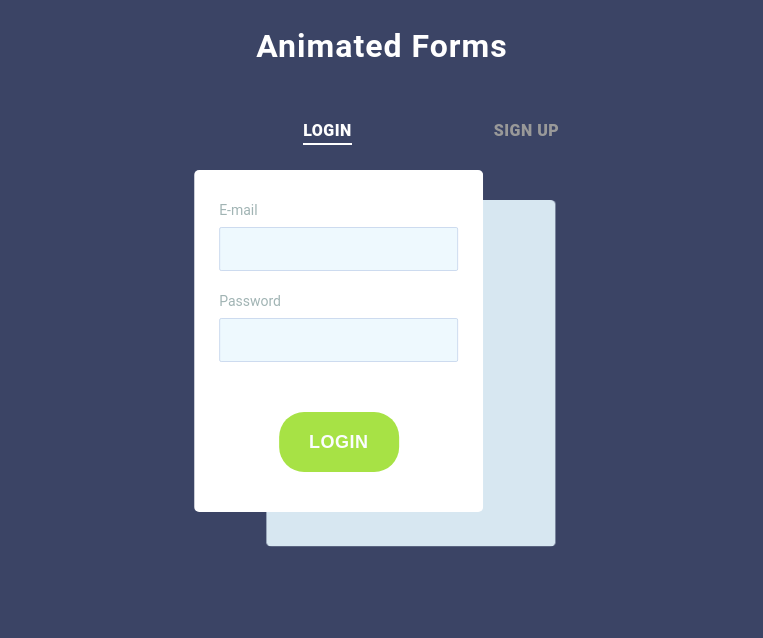
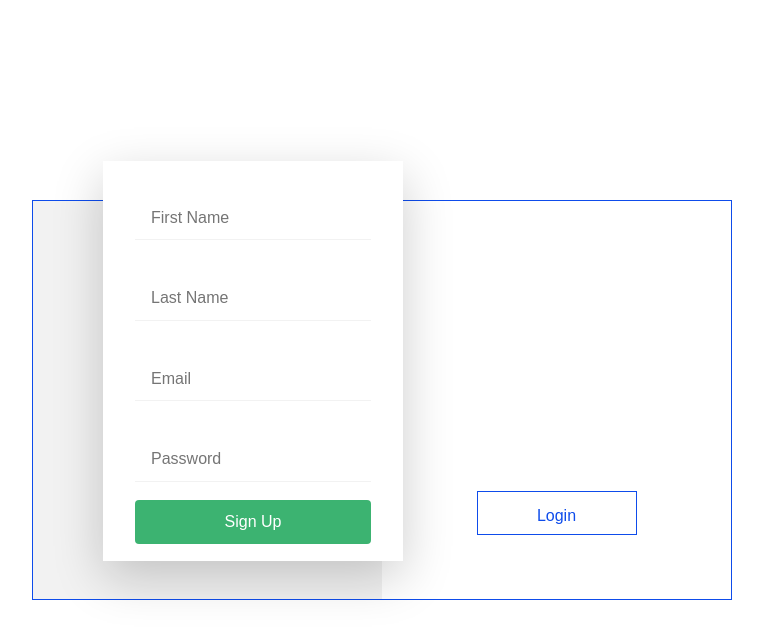
Before and after one commit to OilWork/steammend-fe, a React (Create React App) app: page /login in a window 1280 px wide. Shown: the top 638 px of the page, without its empty margins (258-1021 px from the left). Built offline with nearby package versions, Linux system fonts and the light colour scheme.

Commit message:
gameList

```diff
--- a/src/component/Login.css
+++ b/src/component/Login.css
@@ -1,285 +1,180 @@
-*,
-*::before,
-*::after {
-	box-sizing: border-box;
+	body {
+		font-family: sans-serif;
+		display: flex;
+		flex-direction: column;
+		width: 100%;
+		height: 100vh;
+		justify-content: center;
+		--wrapperWidth: 700px;
+		--wrapperHeight: 400px;
+		--btnWidth: 160px;
+		--btnHeight: 44px;
+		--leftColor: #f2f2f2;
+		--rightColor: #0E4CEB;
 	  }
 
-body {
-	margin: 0;
-	font-family: Roboto, -apple-system, 'Helvetica Neue', 'Segoe UI', Arial, sans-serif;
-	background: #3b4465;
+	  h1 {
+		font-weight: lighter;
+		color: #999;
+		font-size: 1em;
+		transform: translateY(-4em);
 	  }
 
-.forms-section {
+	  .wrapper {
+		margin: auto;
 		display: flex;
-	flex-direction: column;
-	justify-content: center;
-	align-items: center;
+		width: var(--wrapperWidth);
+		height: var(--wrapperHeight);
+		background: linear-gradient(to right, var(--leftColor) 50%, white 50%);
+		position: relative;
+		border: 1px solid var(--rightColor);
 	  }
 
-.section-title {
-	font-size: 32px;
-	letter-spacing: 1px;
-	color: #fff;
+	  .loginBtn, .signUpBtn {
+		display: none;
 	  }
 
-.forms {
-	display: flex;
-	align-items: flex-start;
-	margin-top: 30px;
+	  .loginBtn + label, .signUpBtn + label {
+		position: absolute;
+		content: '';
+		cursor: pointer;
+		font-size: 1em;
+		width: var(--btnWidth);
+		height: var(--btnHeight);
+		border: 1px solid var(--rightColor);
+		color: var(--rightColor);
+		bottom: 4em;
 	  }
 
-.form-wrapper {
-	animation: hideLayer .3s ease-out forwards;
+	  .loginBtn + label {
+		right: calc(50% / 2  - var(--btnWidth) / 2 );
 	  }
 
-.form-wrapper.is-active {
-	animation: showLayer .3s ease-in forwards;
+	  .signUpBtn + label {
+		left: calc(50% / 2  - var(--btnWidth) / 2 );
 	  }
 
-@keyframes showLayer {
-	50% {
-		z-index: 1;
-	}
-	100% {
-		z-index: 1;
-	}
+	  .loginBtn + label:before, .signUpBtn + label:before {
+		position: absolute;
+		color: var(--rightColor);
+		padding-top: calc(var(--btnHeight) / 3);
+		top: 0; right: 0; bottom: 0; left: 0; margin: auto;
+		text-align: center;
+		transition:all .5s;
 	  }
 
-@keyframes hideLayer {
-	0% {
-		z-index: 1;
-	}
-	49.999% {
-		z-index: 1;
-	}
+	  .loginBtn + label:hover:before, .signUpBtn + label:hover:before {
+		background: var(--rightColor);
+		color: white;
 	  }
 
-.switcher {
-	position: relative;
-	cursor: pointer;
-	display: block;
-	margin-right: auto;
-	margin-left: auto;
-	padding: 0;
-	text-transform: uppercase;
-	font-family: inherit;
-	font-size: 16px;
-	letter-spacing: .5px;
-	color: #999;
-	background-color: transparent;
-	border: none;
-	outline: none;
-	transform: translateX(0);
-	transition: all .3s ease-out;
+	  .loginBtn + label:before {
+		content: 'Login';
 	  }
 
-.form-wrapper.is-active .switcher-login {
-	color: #fff;
-	transform: translateX(90px);
-}
-
-.form-wrapper.is-active .switcher-signup {
-	color: #fff;
-	transform: translateX(-90px);
-}
-
-.underline {
-	position: absolute;
-	bottom: -5px;
-	left: 0;
-	overflow: hidden;
-	pointer-events: none;
-	width: 100%;
-	height: 2px;
-}
-
-.underline::before {
-	content: '';
-	position: absolute;
-	top: 0;
-	left: inherit;
-	display: block;
-	width: inherit;
-	height: inherit;
-	background-color: currentColor;
-	transition: transform .2s ease-out;
-}
-
-.switcher-login .underline::before {
-	transform: translateX(101%);
-}
-
-.switcher-signup .underline::before {
-	transform: translateX(-101%);
-}
-
-.form-wrapper.is-active .underline::before {
-	transform: translateX(0);
+	  .signUpBtn + label:before {
+		content: 'Sign Up';
 	  }
 
 	  .form {
 		overflow: hidden;
-	min-width: 260px;
-	margin-top: 50px;
-	padding: 30px 25px;
-  border-radius: 5px;
-	transform-origin: top;
+		box-sizing: border-box;
+		position: absolute;
+		background: white;
+		display: flex;
+		flex-direction: column;
+		justify-content: space-around;
+		padding: .5em 2em;
+		height: 400px;
+		width: 300px;
+		transform: translate3d(calc(var(--wrapperWidth) / 10 ), calc(var(--wrapperHeight) / -10 ), 0);
+		box-shadow: 0 1em 3em rgba(0,0,0,.2);
+		transition: transform .35s ease-in-out;
 	  }
 
-.form-login {
-	animation: hideLogin .3s ease-out forwards;
+	  .form input {
+		height: 44px;
+		outline: none;
+		border: none;
+		border-bottom: 1px solid #f2f2f2;
+		padding: 0 1em;
+		font-size: 1em;
+		transition: all .5s;
 	  }
 
-.form-wrapper.is-active .form-login {
-	animation: showLogin .3s ease-in forwards;
+	  .form input:focus {
+		border-bottom: 1px solid #0E4CEB;
 	  }
 
-@keyframes showLogin {
-	0% {
-		background: #d7e7f1;
-		transform: translate(40%, 10px);
-	}
-	50% {
-		transform: translate(0, 0);
-	}
-	100% {
-		background-color: #fff;
-		transform: translate(35%, -20px);
-	}
+	  .form label {
+		color: #ccc;
 	  }
 
-@keyframes hideLogin {
-	0% {
-		background-color: #fff;
-		transform: translate(35%, -20px);
-	}
-	50% {
-		transform: translate(0, 0);
-	}
-	100% {
-		background: #d7e7f1;
-		transform: translate(40%, 10px);
-	}
+	  .formButton {
+		display: none;
 	  }
 
-.form-signup {
-	animation: hideSignup .3s ease-out forwards;
+	  .formButton + label {
+		overflow: hidden;
+		position: relative;
+		cursor: pointer;
+		width: 100%;
+		height: 44px;
+		border-radius: .25em;
+		background: mediumseagreen;
+		transition: all .25s ease-in;
 	  }
 
-.form-wrapper.is-active .form-signup {
-	animation: showSignup .3s ease-in forwards;
+	  .formButton + label:hover {
+		background: mediumaquamarine;
 	  }
 
-@keyframes showSignup {
-	0% {
-		background: #d7e7f1;
-		transform: translate(-40%, 10px) scaleY(.8);
-	}
-	50% {
-		transform: translate(0, 0) scaleY(.8);
-	}
-	100% {
-		background-color: #fff;
-		transform: translate(-35%, -20px) scaleY(1);
-	}
+	  .formButton + label:before, .formButton + label:after {
+		position: absolute;
+		left: 0; right: 0; top: 0; bottom: 0; margin: auto;
+		text-align: center;
+		color: white;
+		padding-top: .85em;
+		transition: transform .25s ease-in;
 	  }
 
-@keyframes hideSignup {
-	0% {
-		background-color: #fff;
-		transform: translate(-35%, -20px) scaleY(1);
-	}
-	50% {
-		transform: translate(0, 0) scaleY(.8);
-	}
-	100% {
-		background: #d7e7f1;
-		transform: translate(-40%, 10px) scaleY(.8);
-	}
+	  .formButton + label:before {
+		content: 'Sign Up';
 	  }
 
-.form fieldset {
-	position: relative;
-	opacity: 0;
-	margin: 0;
-	padding: 0;
-	border: 0;
-	transition: all .3s ease-out;
+	  .formButton + label:after {
+		content: 'Login';
+		transform: translateY(3em);
 	  }
 
-.form-login fieldset {
-	transform: translateX(-50%);
+	  .fname, .lname, .email, .pass {
+		transition: all .35s ease-out;
 	  }
 
-.form-signup fieldset {
-	transform: translateX(50%);
+	  .loginBtn:checked ~ .form {
+		transform: translate3d(calc(var(--wrapperWidth) / 2.2 ), calc(var(--wrapperHeight) / -10 ), 0);
 	  }
 
-.form-wrapper.is-active fieldset {
-	opacity: 1;
-	transform: translateX(0);
-	transition: opacity .4s ease-in, transform .35s ease-in;
+	  .signUpBtn:checked ~ .form {
+		transform: translate3d(calc(var(--wrapperWidth) / 10 ), calc(var(--wrapperHeight) / -10 ), 0);
 	  }
 
-.form legend {
-	position: absolute;
-	overflow: hidden;
-	width: 1px;
-	height: 1px;
-	clip: rect(0 0 0 0);
+	  .loginBtn:checked ~ .form .fname {
+		transform: translateY(-15em);
 	  }
 
-.input-block {
-	margin-bottom: 20px;
+	  .loginBtn:checked ~ .form .lname {
+		transform: translateY(-15em);
 	  }
 
-.input-block label {
-	font-size: 14px;
-  color: #a1b4b4;
+	  .loginBtn:checked ~ .form .email, .loginBtn:checked ~ .form .pass {
+		transform: translateY(-10em);
 	  }
 
-.input-block input {
-	display: block;
-	width: 100%;
-	margin-top: 8px;
-	padding-right: 15px;
-	padding-left: 15px;
-	font-size: 16px;
-	line-height: 40px;
-	color: #3b4465;
-  background: #eef9fe;
-  border: 1px solid #cddbef;
-  border-radius: 2px;
+	  .loginBtn:checked ~ .form .formButton + label:before {
+		transform: translateY(-2em);
 	  }
 
-.form [type='submit'] {
-	opacity: 0;
-	display: block;
-	min-width: 120px;
-	margin: 30px auto 10px;
-	font-size: 18px;
-	line-height: 40px;
-	border-radius: 25px;
-	border: none;
-	transition: all .3s ease-out;
+	  .loginBtn:checked ~ .form .formButton + label:after {
+		transform: translateY(0em);
 	  }
-
-.form-wrapper.is-active .form [type='submit'] {
-	opacity: 1;
-	transform: translateX(0);
-	transition: all .4s ease-in;
-}
-
-.btn-login {
-	color: #fbfdff;
-	background: #a7e245;
-	transform: translateX(-30%);
-}
-
-.btn-signup {
-	color: #a7e245;
-	background: #fbfdff;
-	box-shadow: inset 0 0 0 2px #a7e245;
-	transform: translateX(30%);
-}
--- a/src/component/Login.js
+++ b/src/component/Login.js
@@ -8,68 +8,35 @@ import './Login.css';
 function Login(){
 
 
-
-  const switchers = [...document.querySelectorAll('.switcher')]
-
-switchers.forEach(item => {
-	item.addEventListener('click', function() {
-		switchers.forEach(item => item.parentElement.classList.toggle('is-active'))
-		this.parentElement.classList.toggle('is-active')
-	})
-})
     return(
 
   <div>
 
-<section className="forms-section">
-  <h1 className="section-title">Animated Forms</h1>
-  <div className="forms">
-    <div className="form-wrapper is-active">
-      <button type="button" className="switcher switcher-login">
-        Login
-        <span className="underline"></span>
-      </button>
-      <form className="form form-login">
-        <fieldset>
-          <legend>Please, enter your email and password for login.</legend>
-          <div className="input-block">
-            <label htmlFor="login-email">E-mail</label>
-            <input id="login-email" type="email" required />
-          </div>
-          <div className="input-block">
-            <label htmlFor="login-password">Password</label>
-            <input id="login-password" type="password" required />
-          </div>
-        </fieldset>
-        <button type="submit" className="btn-login">Login</button>
-      </form>
-    </div>
-    <div className="form-wrapper">
-      <button type="button" className="switcher switcher-signup">
-        Sign Up
-        <span className="underline"></span>
-      </button>
-      <form className="form form-signup">
-        <fieldset>
-          <legend>Please, enter your email, password and password confirmation for sign up.</legend>
-          <div className="input-block">
-            <label htmlFor="signup-email">E-mail</label>
-            <input id="signup-email" type="email" required />
-          </div>
-          <div className="input-block">
-            <label htmlFor="signup-password">Password</label>
-            <input id="signup-password" type="password" required />
-          </div>
-          <div className="input-block">
-            <label htmlFor="signup-password-confirm">Confirm password</label>
-            <input id="signup-password-confirm" type="password" required />
-          </div>
-        </fieldset>
-        <button type="submit" className="btn-signup">Continue</button>
-      </form>
-    </div>
-  </div>
-</section>
+<div class="wrapper">
+
+<input id="signUpBtn" class="signUpBtn" type="radio" name="btn" checked />
+<label for="signUpBtn"></label>
+
+<input id="loginButton" class="loginBtn" type="radio" name="btn" />
+<label for="loginButton"></label>
+
+<form action="" class="form">
+  <label for="fname" class="fname"></label>
+  <input type="text" id="fname" class="fname" placeholder="First Name" />
+
+  <label for="lname" class="lname"></label>
+  <input type="text" id="lname" class="lname" placeholder="Last Name" />
+
+  <label for="email" class="email"></label>
+  <input type="email" id="email" class="email" placeholder="Email" />
+
+  <label for="secret" class="pass"></label>
+  <input type="password" id="secret" class="pass" placeholder="Password" />
+
+  <input type="checkbox" id="formButton" class="formButton" />
+  <label for="formButtom"></label>
+</form>
+</div>
         </div>
 
     );
--- a/src/component/Main.css
+++ b/src/component/Main.css
@@ -15,11 +15,6 @@ body {
 
 /* Basic */
 
-body {
-    overflow-x: hidden;
-}
-
-input,
 select,
 textarea {
     outline: none;
```
Also changed, not shown: src/component/Game.js (added), src/component/Gams.css (added), 2 other files (tests, documents, lock files or other folders). Lines whose indentation alone changed are shown as unchanged.
